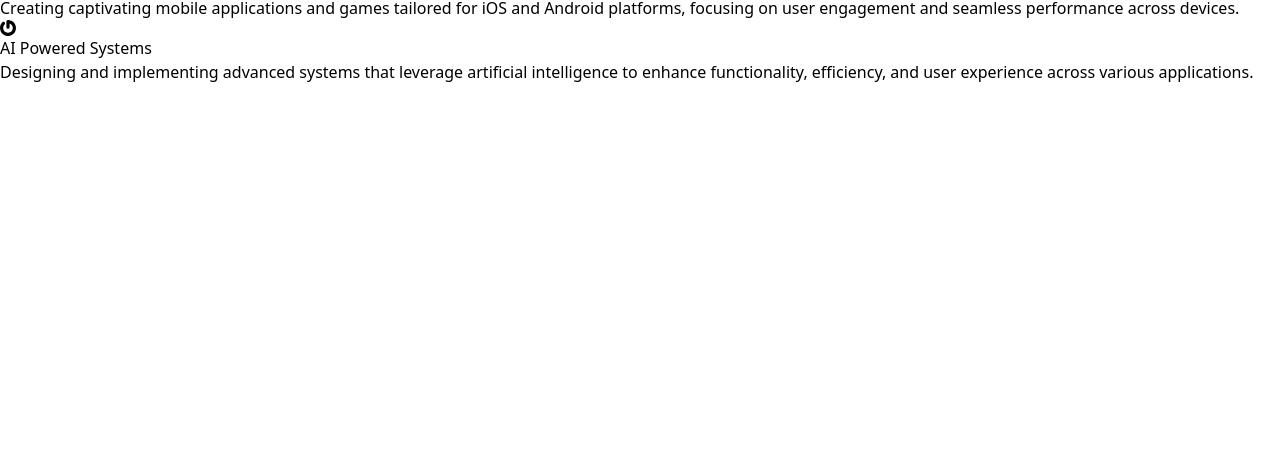
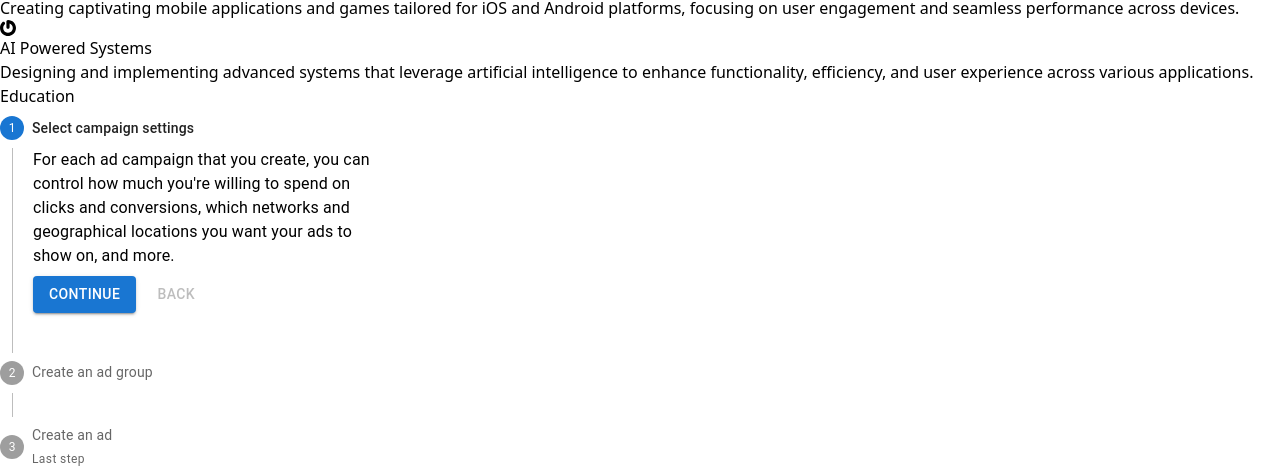
Before and after one commit to RSbleedblue/Portfolio, a React (Vite) app: page / in a window 1280 px wide. Shown: the part 1240-1714 px from the top of the page. Before the commit the page ends 1324 px from the top, so only its background shows below. Built offline with nearby package versions, Linux system fonts and the light colour scheme.

Commit message:
framer enabled

```diff
--- a/src/App.jsx
+++ b/src/App.jsx
@@ -17,7 +17,7 @@ function App() {
   return (
     <Router>
       <div className="flex gap-10">
-        <div className="fixed z-50 inset-0">
+        <div className="fixed ">
         <NavBar
           handleNavClick={handleNavClick}
           isExpanded={isExpanded}
--- a/src/Components/Home/Home.jsx
+++ b/src/Components/Home/Home.jsx
@@ -1,15 +1,18 @@
+import VerticalLinearStepper from "../../sub-components/EducationLineStepper";
 import HomeBasicInfo from "../../sub-components/HomebasicInfo";
+
 import HomeLanguages from "./HomeLanguages";
 import HomePrimaryFocus from "./HomePrimaryFocus";
+
 const Home = ({isExpanded}) => {
   return (
     <>
-      <div className={`h-screen flex flex-col items-start w-full transition-all p-6 ${isExpanded?'ml-[18%]':'ml-16'}`}>
+      <div className={`h-screen flex flex-col items-start gap-10 w-full transition-all p-6 ${isExpanded?'ml-[16%]':'ml-14'}`}>
         <div className="bg-white p-4 rounded-full ">
           <label className="text-[80px] text-gray-700 ">About</label>
         </div>
         <div className="flex w-full gap-24">
-          <div className="w-[70%]">
+          <div className="w-[70%] -mt-10">
             <div className="w-full text-sm  p-2 text-justify text-gray-700 ">
               <p>
                 Hello there! 👋 My name is Rivansh and I'm from Bihar, India. As
@@ -27,11 +30,17 @@ const Home = ({isExpanded}) => {
             <HomeLanguages />
           </div>
         </div>
-        <div className="w-[70%] -mt-[20%] p-4 shadow-xl rounded-lg">
+        <div className="w-[70%] -mt-[25%] p-4 shadow-xl rounded-lg">
           <label className="text-[40px] text-gray-700 ">
             Primary focus
           </label>
           <HomePrimaryFocus />
+        </div>
+        <div className="w-[70%]  p-4 shadow-xl rounded-lg">
+          <label className="text-[40px] text-gray-700 ">
+            Education
+          </label>
+          <VerticalLinearStepper/>
         </div>
       </div>
     </>
--- a/src/Components/NavBar.jsx
+++ b/src/Components/NavBar.jsx
@@ -5,7 +5,7 @@ import { MdContactPage } from "react-icons/md";
 
 const NavBar = ({ handleNavClick, isExpanded }) => {
   return (
-    <aside className={`flex shadow-xl flex-col items-center bg-white h-screen transition-all delay-50 justify-between ${isExpanded ? 'w-1/6' : 'w-14'}`}>
+    <aside className={`flex shadow-xl flex-col items-center bg-white h-screen transition-all delay-50 justify-between ${isExpanded ? 'w-full' : 'w-14'}`}>
       <div className="flex flex-col items-center mt-10 p-4">
         {isExpanded ? (
           <>
--- /dev/null
+++ b/src/sub-components/EducationLineStepper.jsx
@@ -0,0 +1,95 @@
+import * as React from 'react';
+import Box from '@mui/material/Box';
+import Stepper from '@mui/material/Stepper';
+import Step from '@mui/material/Step';
+import StepLabel from '@mui/material/StepLabel';
+import StepContent from '@mui/material/StepContent';
+import Button from '@mui/material/Button';
+import Paper from '@mui/material/Paper';
+import Typography from '@mui/material/Typography';
+
+const steps = [
+  {
+    label: 'Select campaign settings',
+    description: `For each ad campaign that you create, you can control how much
+              you're willing to spend on clicks and conversions, which networks
+              and geographical locations you want your ads to show on, and more.`,
+  },
+  {
+    label: 'Create an ad group',
+    description:
+      'An ad group contains one or more ads which target a shared set of keywords.',
+  },
+  {
+    label: 'Create an ad',
+    description: `Try out different ad text to see what brings in the most customers,
+              and learn how to enhance your ads using features like ad extensions.
+              If you run into any problems with your ads, find out how to tell if
+              they're running and how to resolve approval issues.`,
+  },
+];
+
+export default function VerticalLinearStepper() {
+  const [activeStep, setActiveStep] = React.useState(0);
+
+  const handleNext = () => {
+    setActiveStep((prevActiveStep) => prevActiveStep + 1);
+  };
+
+  const handleBack = () => {
+    setActiveStep((prevActiveStep) => prevActiveStep - 1);
+  };
+
+  const handleReset = () => {
+    setActiveStep(0);
+  };
+
+  return (
+    <Box sx={{ maxWidth: 400 }}>
+      <Stepper activeStep={activeStep} orientation="vertical">
+        {steps.map((step, index) => (
+          <Step key={step.label}>
+            <StepLabel
+              optional={
+                index === 2 ? (
+                  <Typography variant="caption">Last step</Typography>
+                ) : null
+              }
+            >
+              {step.label}
+            </StepLabel>
+            <StepContent>
+              <Typography>{step.description}</Typography>
+              <Box sx={{ mb: 2 }}>
+                <div>
+                  <Button
+                    variant="contained"
+                    onClick={handleNext}
+                    sx={{ mt: 1, mr: 1 }}
+                  >
+                    {index === steps.length - 1 ? 'Finish' : 'Continue'}
+                  </Button>
+                  <Button
+                    disabled={index === 0}
+                    onClick={handleBack}
+                    sx={{ mt: 1, mr: 1 }}
+                  >
+                    Back
+                  </Button>
+                </div>
+              </Box>
+            </StepContent>
+          </Step>
+        ))}
+      </Stepper>
+      {activeStep === steps.length && (
+        <Paper square elevation={0} sx={{ p: 3 }}>
+          <Typography>All steps completed - you&apos;re finished</Typography>
+          <Button onClick={handleReset} sx={{ mt: 1, mr: 1 }}>
+            Reset
+          </Button>
+        </Paper>
+      )}
+    </Box>
+  );
+}
```
Also changed, not shown: package.json (+7 -1 lines), src/Components/Home/FocusCards.jsx (deleted, +0 -14 lines), 1 other file (tests, documents, lock files or other folders).
